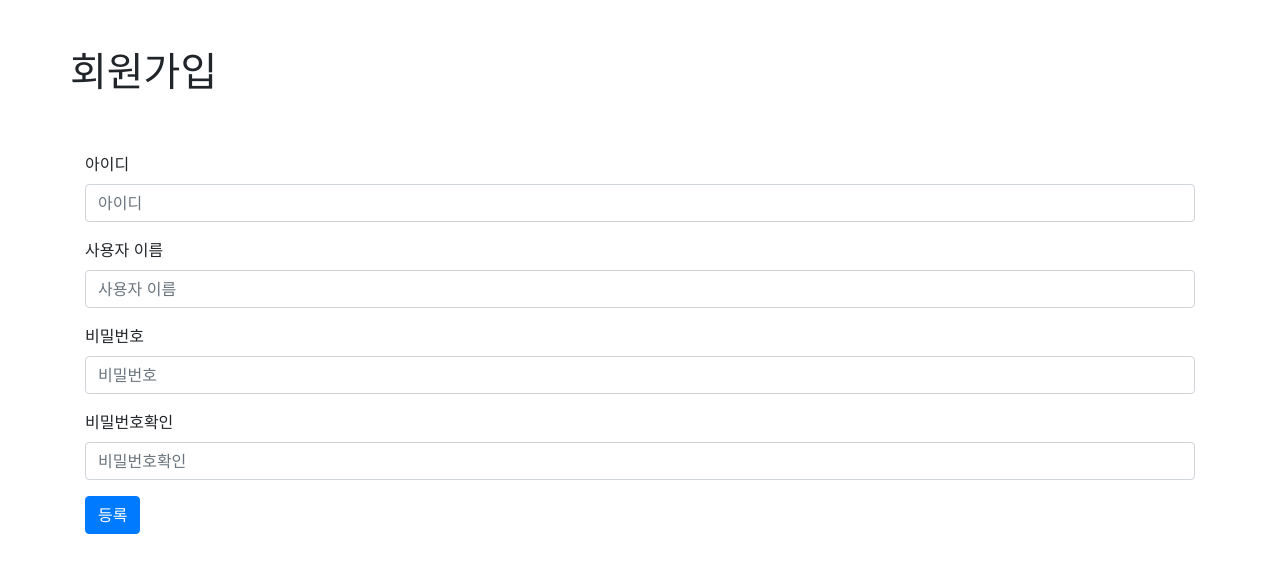
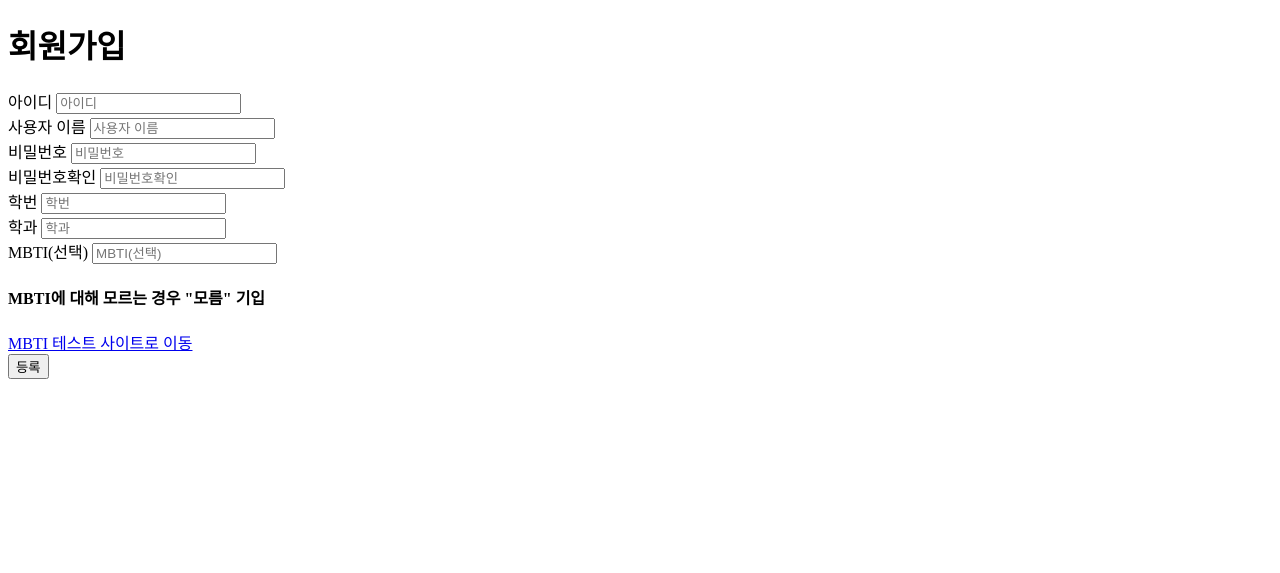
Before and after one commit to tgthon-nojjyteam/KHUTING, a Flask app: page /signup_data in a window 1280 px wide. Shown: the top 573 px of the page. Run offline with Flask 3, Linux system fonts and the light colour scheme; some libraries are stand-ins or nearby versions.

Commit message:
학번학과MBTI 추가

```diff
--- a/templates/signup_data.html
+++ b/templates/signup_data.html
@@ -5,18 +5,12 @@
     <meta name="viewport" content="width=device-width, initial-scale=1.0">
     <meta http-equiv="X-UA-Compatible" content="ie=edge">
     <title>Document</title>
-    <link rel="stylesheet" href="https://stackpath.bootstrapcdn.com/bootstrap/4.4.1/css/bootstrap.min.css" integrity="sha384-Vkoo8x4CGsO3+Hhxv8T/Q5PaXtkKtu6ug5TOeNV6gBiFeWPGFN9MuhOf23Q9Ifjh" crossorigin="anonymous">
     <script src="https://code.jquery.com/jquery-3.4.1.slim.min.js" integrity="sha384-J6qa4849blE2+poT4WnyKhv5vZF5SrPo0iEjwBvKU7imGFAV0wwj1yYfoRSJoZ+n" crossorigin="anonymous"></script>
 <script src="https://cdn.jsdelivr.net/npm/popper.js@1.16.0/dist/umd/popper.min.js" integrity="sha384-Q6E9RHvbIyZFJoft+2mJbHaEWldlvI9IOYy5n3zV9zzTtmI3UksdQRVvoxMfooAo" crossorigin="anonymous"></script>
 <script src="https://stackpath.bootstrapcdn.com/bootstrap/4.4.1/js/bootstrap.min.js" integrity="sha384-wfSDF2E50Y2D1uUdj0O3uMBJnjuUD4Ih7YwaYd1iqfktj0Uod8GCExl3Og8ifwB6" crossorigin="anonymous"></script>
 </head>
 <body>
-    <div class = "container">
-        <div class="row mt-5">
     <h1>회원가입</h1>
-        </div>
-        <div class="row mt-5">
-        <div class="col-12">
     <form action="/signup_data" method="POST">
         <div class="form-group">
             <label for="userid">아이디</label>
@@ -26,7 +20,6 @@
         <div class="form-group">
             <label for="username">사용자 이름</label>
             <input type="text" class="form-control" id="username" placeholder="사용자 이름" name="username"/>
-
         </div>
         <div class="form-group">
             <label for="password">비밀번호</label>
@@ -36,9 +29,21 @@
             <label for="re_password">비밀번호확인</label>
             <input type="password" class="form-control" id="re_password" placeholder="비밀번호확인" name="re_password"/>
         </div>
+        <div class="form-group">
+            <label for="re_password">학번</label>
+            <input type="password" class="form-control" id="re_password" placeholder="학번" name="re_password"/>
+        </div>
+        <div class="form-group">
+            <label for="re_password">학과</label>
+            <input type="password" class="form-control" id="re_password" placeholder="학과" name="re_password"/>
+        </div>
+        <div class="form-group">
+            <label for="re_password">MBTI(선택)</label>
+            <input type="password" class="form-control" id="re_password" placeholder="MBTI(선택)" name="re_password"/>
+            <h4>MBTI에 대해 모르는 경우 "모름" 기입</h4>
+            <a href="https://www.16personalities.com/ko/%EB%AC%B4%EB%A3%8C-%EC%84%B1%EA%B2%A9-%EC%9C%A0%ED%98%95-%EA%B2%80%EC%82%AC">MBTI 테스트 사이트로 이동</a>
+        </div>
         <button type="submit" class="btn btn-primary">등록</button>
     </form>
-        </div>
-        </div>
 </body>
 </html>
```
Lines whose indentation alone changed are shown as unchanged.
